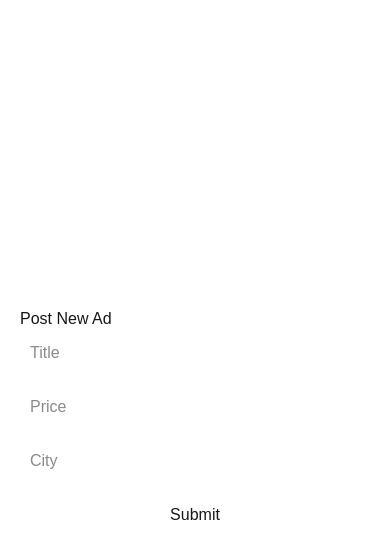
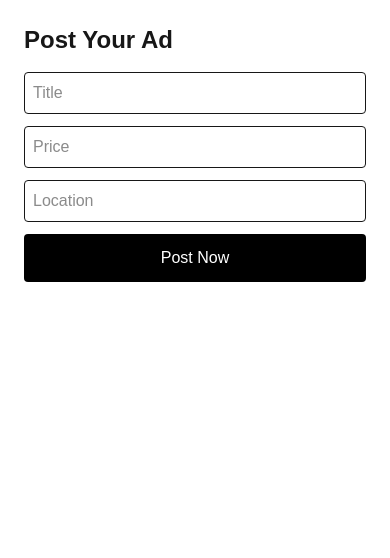
Before and after one commit to maimanaeemrano/olx-clone, a Next.js app: page /post in a window 390 px wide. Shown: the top 558 px of the page. Built offline with nearby package versions, Linux system fonts and the light colour scheme; no server answers.

Commit message:
build fixed - all pages working

```diff
--- a/app/ad/[id]/page.tsx
+++ b/app/ad/[id]/page.tsx
@@ -1,26 +1,29 @@
 "use client";
-import { useEffect, useState } from "react";
-import { supabase } from "../../lib/supabaseClient";
+import { useState, useEffect } from "react";
+import { supabase } from "@/lib/supabaseClient";
+import { useParams } from "next/navigation";
 
-export default function AdDetail({ params }: { params: { id: string } }) {
+export default function AdDetail() {
+  const params = useParams();
   const [ad, setAd] = useState<any>(null);
 
   useEffect(() => {
-    async function getAd() {
+    const fetchAd = async () => {
       const { data } = await supabase.from("ads").select("*").eq("id", params.id).single();
       if (data) setAd(data);
-    }
-    getAd();
+    };
+    if (params.id) fetchAd();
   }, [params.id]);
 
-  if (!ad) return <p style={{ padding: "20px" }}>Loading...</p>;
+  if (!ad) return <div className="p-10">Loading...</div>;
 
   return (
-    <div style={{ padding: "20px", maxWidth: "600px", margin: "auto" }}>
-      <h1>{ad.title}</h1>
-      <h2>Rs {ad.price}</h2>
-      <p>City: {ad.city}</p>
-      <p>{ad.description}</p>
+    <div className="max-w-4xl mx-auto p-6">
+      <img src={ad.image_url} alt={ad.title} className="w-full h-96 object-cover rounded-lg" />
+      <h1 className="text-3xl font-bold mt-4">Rs {ad.price}</h1>
+      <h2 className="text-xl mt-2">{ad.title}</h2>
+      <p className="text-gray-600 mt-2">{ad.description}</p>
+      <p className="text-sm text-gray-400 mt-2">{ad.location}</p>
     </div>
   );
 }
--- a/app/page.tsx
+++ b/app/page.tsx
@@ -1,29 +1,63 @@
 "use client";
-import { useEffect, useState } from "react";
-import { supabase } from "./lib/supabaseClient";
+import { useState, useEffect } from "react";
+import { supabase } from "@/lib/supabaseClient";
 import Link from "next/link";
 
+type Ad = {
+  id: string;
+  title: string;
+  price: number;
+  location: string;
+  image_url: string;
+};
+
 export default function Home() {
-  const [ads, setAds] = useState<any[]>([]);
+  const [ads, setAds] = useState<Ad[]>([]);
+  const [loading, setLoading] = useState(true);
 
   useEffect(() => {
-    async function getAds() {
-      const { data } = await supabase.from("ads").select("*").order("created_at", { ascending: false });
-      if (data) setAds(data);
-    }
-    getAds();
+    const fetchAds = async () => {
+      const { data, error } = await supabase
+        .from("ads")
+        .select("*")
+        .order("created_at", { ascending: false });
+
+      if (!error && data) {
+        setAds(data);
+      }
+      setLoading(false);
+    };
+    fetchAds();
   }, []);
 
+  if (loading) {
+    return <div className="p-10 text-center">Loading ads...</div>;
+  }
+
   return (
-    <div style={{ padding: "20px", maxWidth: "800px", margin: "auto" }}>
-      <h1>PakClassified - All Ads</h1>
-      <Link href="/post"><button style={{ padding: "10px", marginBottom: "20px" }}>Post New Ad</button></Link>
-      {ads.map((ad) => (
-        <div key={ad.id} style={{ border: "1px solid #ccc", padding: "10px", marginBottom: "10px" }}>
-          <Link href={`/ad/${ad.id}`}><h3>{ad.title} - Rs {ad.price}</h3></Link>
-          <p>{ad.city}</p>
-        </div>
-      ))}
+    <div className="p-4 max-w-7xl mx-auto">
+      <h1 className="text-2xl font-bold mb-6">Fresh Recommendations</h1>
+      <div className="grid grid-cols-2 md:grid-cols-4 gap-4">
+        {ads.map((ad) => (
+          <Link key={ad.id} href={`/ad/${ad.id}`}>
+            <div className="border rounded-lg overflow-hidden hover:shadow-lg cursor-pointer">
+              <img
+                src={ad.image_url || "https://via.placeholder.com/300"}
+                alt={ad.title}
+                className="w-full h-40 object-cover"
+              />
+              <div className="p-3">
+                <p className="font-bold">Rs {ad.price}</p>
+                <p className="text-sm text-gray-600 truncate">{ad.title}</p>
+                <p className="text-xs text-gray-400">{ad.location}</p>
+              </div>
+            </div>
+          </Link>
+        ))}
+      </div>
+      {ads.length === 0 && (
+        <p className="text-center text-gray-500 mt-10">No ads found. Post your first ad!</p>
+      )}
     </div>
   );
 }
--- a/app/post/page.tsx
+++ b/app/post/page.tsx
@@ -1,29 +1,37 @@
 "use client";
 import { useState } from "react";
-import { supabase } from "../lib/supabaseClient";
+import { supabase } from "@/lib/supabaseClient";
+import { useRouter } from "next/navigation";
 
 export default function PostAd() {
+  const router = useRouter();
   const [title, setTitle] = useState("");
   const [price, setPrice] = useState("");
-  const [city, setCity] = useState("");
+  const [location, setLocation] = useState("");
+  const [loading, setLoading] = useState(false);
 
-  async function handleSubmit() {
-    const { error } = await supabase.from("ads").insert([{ title, price, city }]);
+  const handlePost = async () => {
+    setLoading(true);
+    const { error } = await supabase.from("ads").insert([
+      { title, price: Number(price), location, image_url: "https://via.placeholder.com/300" }
+    ]);
+    setLoading(false);
     if (!error) {
-      alert("Ad Posted Successfully!");
-      window.location.href = "/";
+      router.push("/");
     } else {
       alert(error.message);
     }
-  }
+  };
 
   return (
-    <div style={{ padding: "20px", maxWidth: "500px", margin: "auto" }}>
-      <h1>Post New Ad</h1>
-      <input placeholder="Title" value={title} onChange={(e) => setTitle(e.target.value)} style={{ width: "100%", padding: "10px", marginBottom: "10px" }} />
-      <input placeholder="Price" value={price} onChange={(e) => setPrice(e.target.value)} style={{ width: "100%", padding: "10px", marginBottom: "10px" }} />
-      <input placeholder="City" value={city} onChange={(e) => setCity(e.target.value)} style={{ width: "100%", padding: "10px", marginBottom: "10px" }} />
-      <button onClick={handleSubmit} style={{ width: "100%", padding: "10px" }}>Submit</button>
+    <div className="max-w-lg mx-auto p-6">
+      <h1 className="text-2xl font-bold mb-4">Post Your Ad</h1>
+      <input value={title} onChange={(e) => setTitle(e.target.value)} placeholder="Title" className="w-full border p-2 mb-3 rounded" />
+      <input value={price} onChange={(e) => setPrice(e.target.value)} placeholder="Price" type="number" className="w-full border p-2 mb-3 rounded" />
+      <input value={location} onChange={(e) => setLocation(e.target.value)} placeholder="Location" className="w-full border p-2 mb-3 rounded" />
+      <button onClick={handlePost} disabled={loading} className="w-full bg-black text-white p-3 rounded">
+        {loading ? "Posting..." : "Post Now"}
+      </button>
     </div>
   );
 }
--- a/lib/supabaseClient.ts
+++ b/lib/supabaseClient.ts
@@ -1,4 +1,6 @@
 import { createClient } from '@supabase/supabase-js'
+
 const supabaseUrl = process.env.NEXT_PUBLIC_SUPABASE_URL!
 const supabaseAnonKey = process.env.NEXT_PUBLIC_SUPABASE_ANON_KEY!
+
 export const supabase = createClient(supabaseUrl, supabaseAnonKey)
--- a/package.json
+++ b/package.json
@@ -9,7 +9,7 @@
     "lint": "eslint"
   },
   "dependencies": {
-    "@supabase/supabase-js": "^2.116.0",
+    "@supabase/supabaseClient": "^2.116.0",
     "next": "16.3.5",
     "react": "19.2.8",
     "react-dom": "19.2.8"
```
Also changed, not shown: 1 other file (tests, documents, lock files or other folders).
